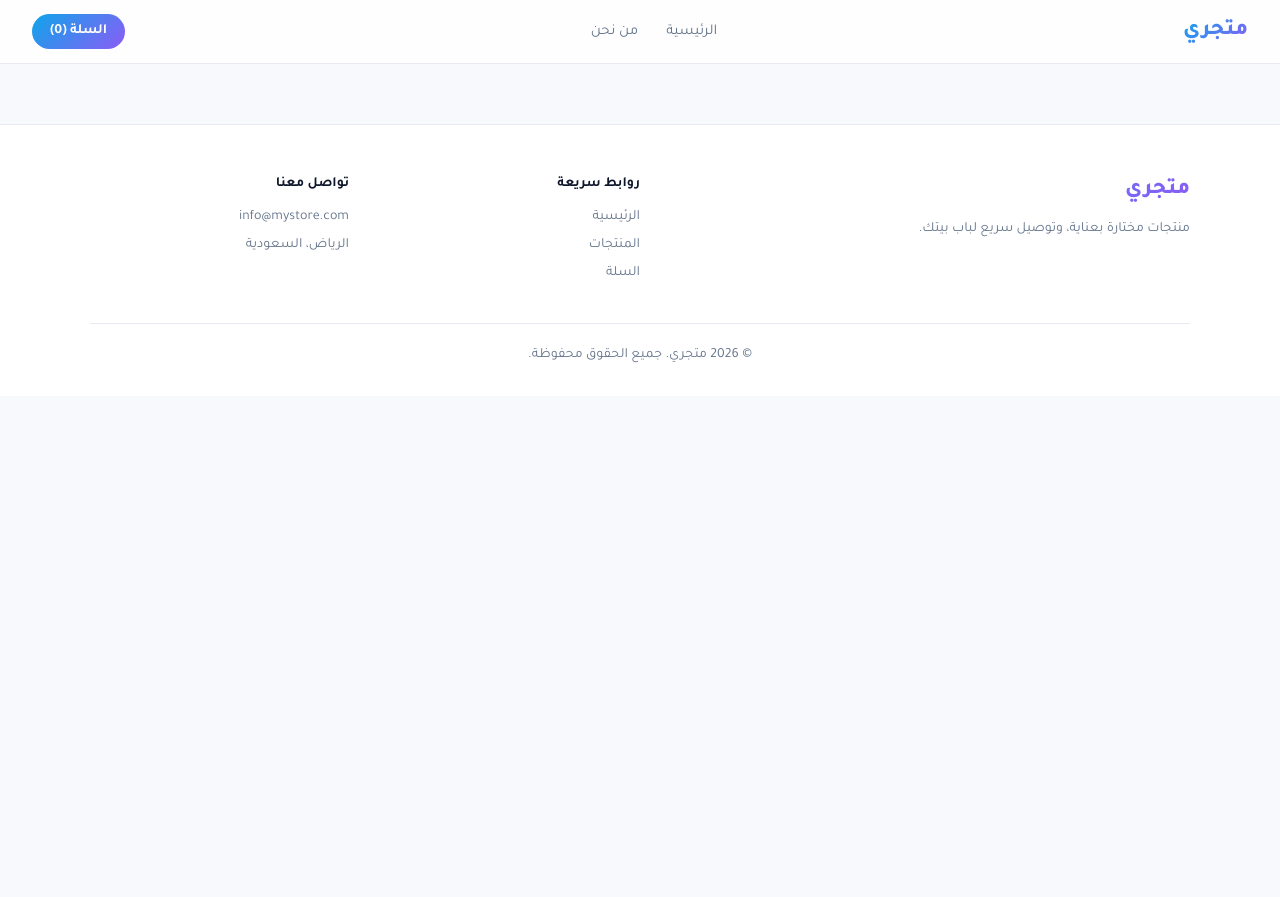
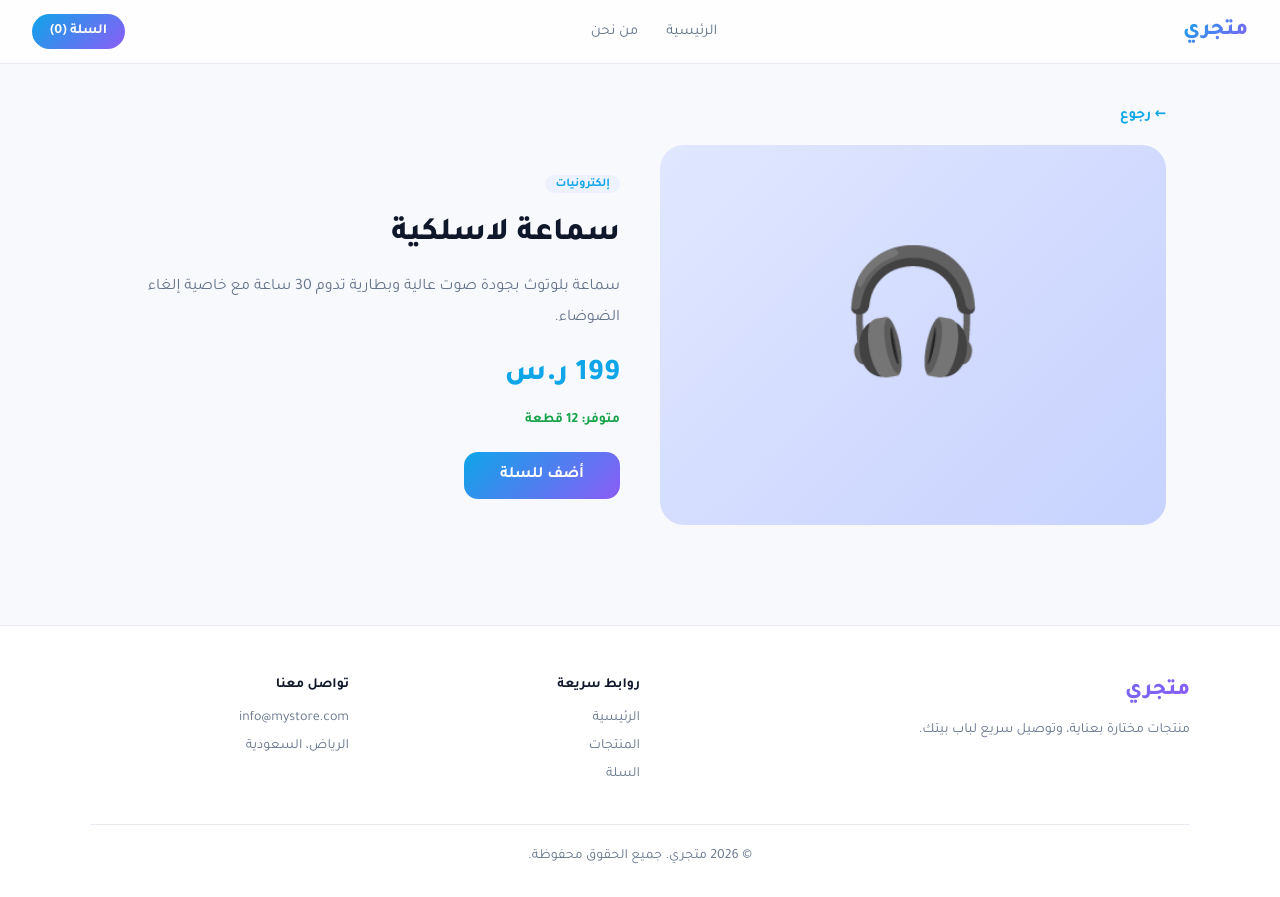
Before and after one commit to Tolpaschool/my-store, a React (Vite) app: page /product/1 in a window 1280 px wide. Before the commit the page ends 800 px from the top, so only its background shows below. Built offline with nearby package versions, Linux system fonts and the light colour scheme.

Commit message:
feat: product details page with dynamic route

```diff
--- a/src/App.jsx
+++ b/src/App.jsx
@@ -5,7 +5,7 @@ import Navbar from './components/Navbar'
 import Footer from './components/Footer'
 import Home from './pages/Home';
 import About from './pages/About';
-
+import ProductDetails from "./pages/ProductDetails";
 
 
 function App() {
@@ -18,6 +18,7 @@ function App() {
    <Routes>
         <Route path="/" element={<Home />} />
         <Route path="/about" element={<About />} />
+        <Route path="/product/:id" element={<ProductDetails />} />
       </Routes>
      <Footer />
      </>
--- a/src/components/ProductCard.jsx
+++ b/src/components/ProductCard.jsx
@@ -1,14 +1,21 @@
 import "./ProductCard.css";
+import { Link } from "react-router-dom";
 
 function ProductCard({ product }) {
   return (
     <article className="card">
-      <div className="card-image" style={{ background: product.color }}>
+      <Link
+        to={`/product/${product.id}`}
+        className="card-image"
+        style={{ background: product.color }}
+      >
         <span>{product.emoji}</span>
-      </div>
+      </Link>
       <div className="card-body">
         <span className="card-category">{product.category}</span>
-        <h3 className="card-title">{product.name}</h3>
+        <h3 className="card-title">
+          <Link to={`/product/${product.id}`}>{product.name}</Link>
+        </h3>
         <div className="card-footer">
           <p className="card-price">{product.price} ر.س</p>
           <button className="card-btn">أضف للسلة</button>
--- a/src/components/SearchBar.css
+++ b/src/components/SearchBar.css
@@ -3,3 +3,6 @@
   border: 1px solid var(--line); border-radius: 12px; background: var(--surface); outline: none;
 }
 .search:focus { border-color: var(--brand); box-shadow: 0 0 0 3px #e0e7ff; }
+.card-image { text-decoration: none; }
+.card-title a { color: inherit; text-decoration: none; }
+.card-title a:hover { color: var(--brand); }
--- a/src/data/products.js
+++ b/src/data/products.js
@@ -1,12 +1,12 @@
 const products = [
-  { id: 1, name: "سماعة لاسلكية", price: 199, category: "إلكترونيات", emoji: "🎧", color: "linear-gradient(135deg,#e0e7ff,#c7d2fe)" },
-  { id: 2, name: "ساعة ذكية", price: 349, category: "إلكترونيات", emoji: "⌚", color: "linear-gradient(135deg,#fce7f3,#fbcfe8)" },
-  { id: 3, name: "حقيبة ظهر", price: 129, category: "حقائب", emoji: "🎒", color: "linear-gradient(135deg,#dcfce7,#bbf7d0)" },
-  { id: 4, name: "حذاء رياضي", price: 259, category: "رياضة", emoji: "👟", color: "linear-gradient(135deg,#fef3c7,#fde68a)" },
-  { id: 5, name: "نظارة شمسية", price: 89, category: "إكسسوارات", emoji: "🕶️", color: "linear-gradient(135deg,#e0f2fe,#bae6fd)" },
-  { id: 6, name: "كاميرا صغيرة", price: 899, category: "إلكترونيات", emoji: "📷", color: "linear-gradient(135deg,#ede9fe,#ddd6fe)" },
-  { id: 7, name: "كوب حراري", price: 59, category: "منزل", emoji: "☕", color: "linear-gradient(135deg,#ffedd5,#fed7aa)" },
-  { id: 8, name: "لوحة مفاتيح", price: 179, category: "إلكترونيات", emoji: "⌨️", color: "linear-gradient(135deg,#f1f5f9,#e2e8f0)" },
+  { id: 1, name: "سماعة لاسلكية", price: 199, category: "إلكترونيات", emoji: "🎧", color: "linear-gradient(135deg,#e0e7ff,#c7d2fe)", stock: 12, description: "سماعة بلوتوث بجودة صوت عالية وبطارية تدوم 30 ساعة مع خاصية إلغاء الضوضاء." },
+  { id: 2, name: "ساعة ذكية", price: 349, category: "إلكترونيات", emoji: "⌚", color: "linear-gradient(135deg,#fce7f3,#fbcfe8)", stock: 3, description: "ساعة ذكية تتابع نشاطك ونبضات قلبك وتعرض إشعارات هاتفك." },
+  { id: 3, name: "حقيبة ظهر", price: 129, category: "حقائب", emoji: "🎒", color: "linear-gradient(135deg,#dcfce7,#bbf7d0)", stock: 0, description: "حقيبة عملية مقاومة للماء بمساحة تتسع للابتوب وأغراض اليوم." },
+  { id: 4, name: "حذاء رياضي", price: 259, category: "رياضة", emoji: "👟", color: "linear-gradient(135deg,#fef3c7,#fde68a)", stock: 20, description: "حذاء خفيف ومريح مناسب للجري والتمارين اليومية." },
+  { id: 5, name: "نظارة شمسية", price: 89, category: "إكسسوارات", emoji: "🕶️", color: "linear-gradient(135deg,#e0f2fe,#bae6fd)", stock: 15, description: "نظارة بحماية من الأشعة فوق البنفسجية وتصميم عصري." },
+  { id: 6, name: "كاميرا صغيرة", price: 899, category: "إلكترونيات", emoji: "📷", color: "linear-gradient(135deg,#ede9fe,#ddd6fe)", stock: 5, description: "كاميرا مدمجة بدقة عالية مناسبة للسفر والتصوير اليومي." },
+  { id: 7, name: "كوب حراري", price: 59, category: "منزل", emoji: "☕", color: "linear-gradient(135deg,#ffedd5,#fed7aa)", stock: 40, description: "كوب يحافظ على حرارة مشروبك حتى 8 ساعات." },
+  { id: 8, name: "لوحة مفاتيح", price: 179, category: "إلكترونيات", emoji: "⌨️", color: "linear-gradient(135deg,#f1f5f9,#e2e8f0)", stock: 8, description: "لوحة مفاتيح ميكانيكية بإضاءة وتوصيل لاسلكي." },
 ];
 
 export default products;
--- /dev/null
+++ b/src/pages/ProductDetails.css
@@ -0,0 +1,18 @@
+.back-btn, .back-link {
+  border: 0; background: none; color: var(--brand); font-family: inherit;
+  font-size: 15px; font-weight: 700; cursor: pointer; margin-bottom: 20px; text-decoration: none; display: inline-block;
+}
+.details { display: grid; grid-template-columns: 1fr 1fr; gap: 40px; align-items: center; }
+.details-image { height: 380px; border-radius: 24px; display: grid; place-items: center; font-size: 120px; }
+.details-info h1 { font-size: 32px; font-weight: 800; margin: 12px 0; }
+.details-desc { color: var(--muted); line-height: 1.9; margin-bottom: 18px; }
+.details-price { font-size: 30px; font-weight: 800; color: var(--brand); margin-bottom: 10px; }
+.stock { font-size: 14px; font-weight: 700; margin-bottom: 20px; }
+.stock.in { color: #16a34a; }
+.stock.out { color: #dc2626; }
+.details-btn {
+  border: 0; cursor: pointer; font-family: inherit; font-size: 16px; font-weight: 700; color: white;
+  padding: 14px 36px; border-radius: 14px; background: linear-gradient(135deg, var(--brand), var(--brand-2));
+}
+.details-btn:disabled { opacity: 0.4; cursor: not-allowed; }
+@media (max-width: 700px) { .details { grid-template-columns: 1fr; } }
--- /dev/null
+++ b/src/pages/ProductDetails.jsx
@@ -0,0 +1,52 @@
+import { useParams, useNavigate, Link } from "react-router-dom";
+import products from "../data/products";
+import "./ProductDetails.css";
+
+function ProductDetails() {
+  const { id } = useParams();
+  const navigate = useNavigate();
+
+  const product = products.find((p) => p.id === Number(id));
+
+  if (!product) {
+    return (
+      <main className="container">
+        <p className="empty">هذا المنتج غير موجود.</p>
+        <Link to="/" className="back-link">العودة للمتجر</Link>
+      </main>
+    );
+  }
+
+  return (
+    <main className="container">
+      <button className="back-btn" onClick={() => navigate(-1)}>
+        ← رجوع
+      </button>
+
+      <div className="details">
+        <div className="details-image" style={{ background: product.color }}>
+          <span>{product.emoji}</span>
+        </div>
+
+        <div className="details-info">
+          <span className="card-category">{product.category}</span>
+          <h1>{product.name}</h1>
+          <p className="details-desc">{product.description}</p>
+          <p className="details-price">{product.price} ر.س</p>
+
+          {product.stock > 0 ? (
+            <p className="stock in">متوفر: {product.stock} قطعة</p>
+          ) : (
+            <p className="stock out">نفدت الكمية</p>
+          )}
+
+          <button className="details-btn" disabled={product.stock === 0}>
+            أضف للسلة
+          </button>
+        </div>
+      </div>
+    </main>
+  );
+}
+
+export default ProductDetails;
```
